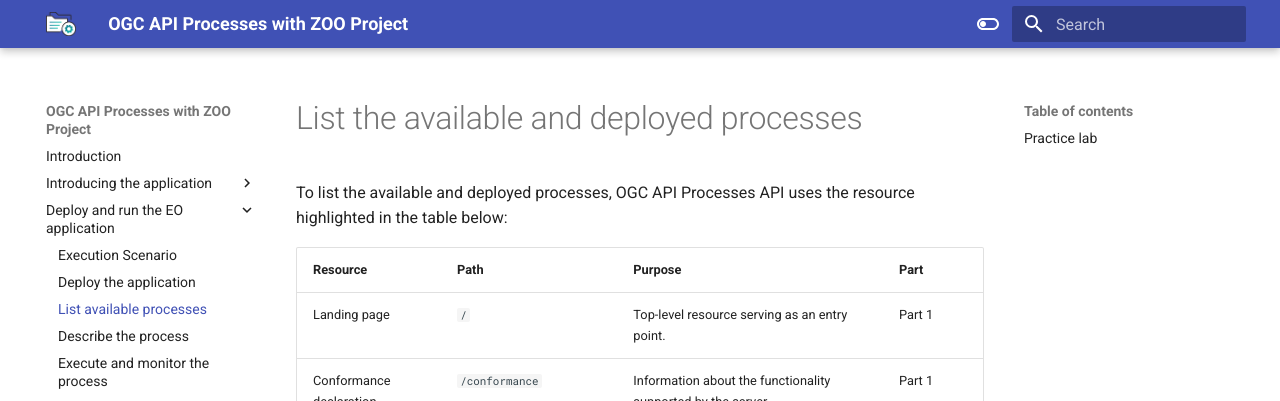
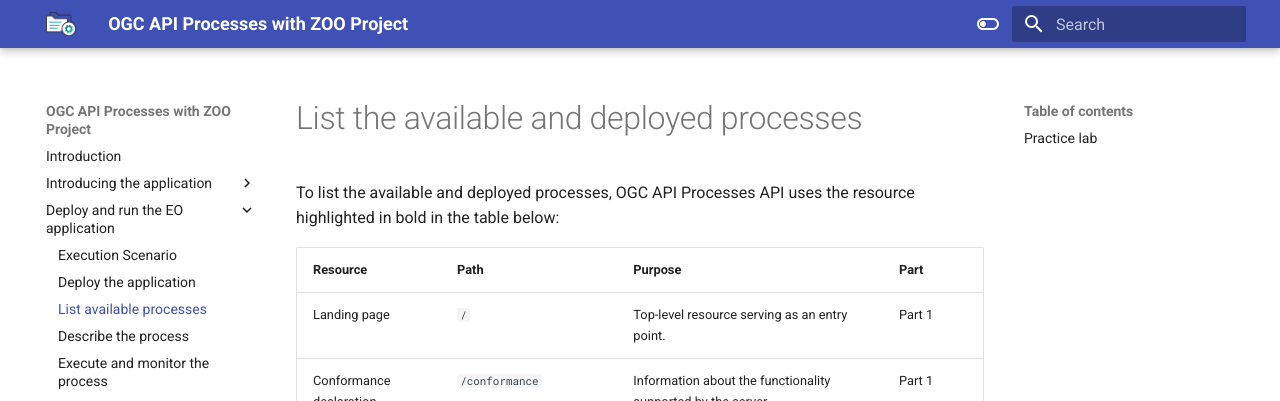
Before and after one commit to parham-membari-terradue/ogc-api-processes-with-zoo, an MkDocs documentation site: the page built from docs/list-processes.md, in a window 1280 px wide and 900 px high. Shown: the top 401 px of the window. Built offline with MkDocs 1.6.1 and Material for MkDocs 9.7.7, drawn with Linux system fonts in a browser that asks for light colours.

Commit message:
highlighted in bold

```diff
--- a/docs/list-processes.md
+++ b/docs/list-processes.md
@@ -1,6 +1,6 @@
 # List the available and deployed processes
 
-To list the available and deployed processes, OGC API Processes API uses the resource highlighted in the table below:
+To list the available and deployed processes, OGC API Processes API uses the resource highlighted in bold in the table below:
 
 | **Resource**                   | **Path**                                  | **Purpose**                                                                     | **Part**   |
 |--------------------------------|-------------------------------------------|---------------------------------------------------------------------------------|------------|
```
Also changed, not shown: docs/deploy-application.md (+2 -2 lines), docs/describe-process.md (+1 -1 lines).
